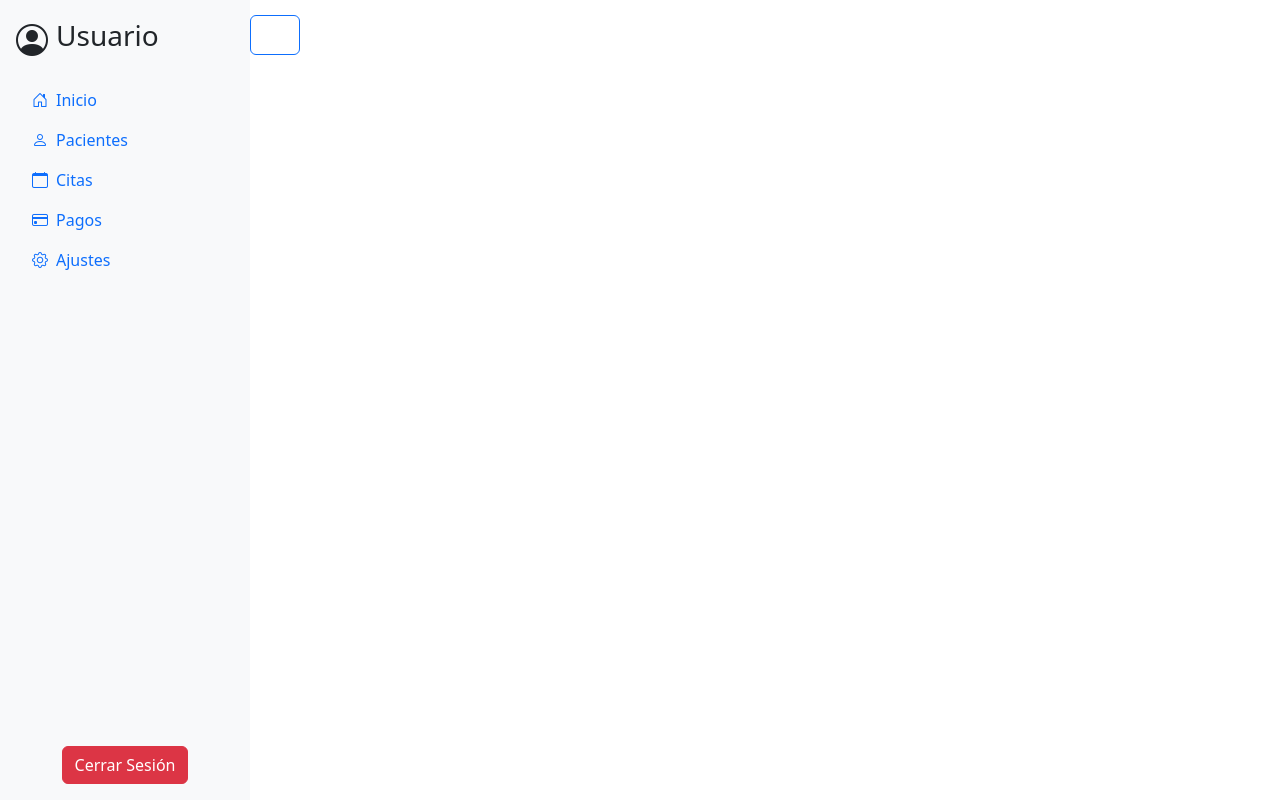
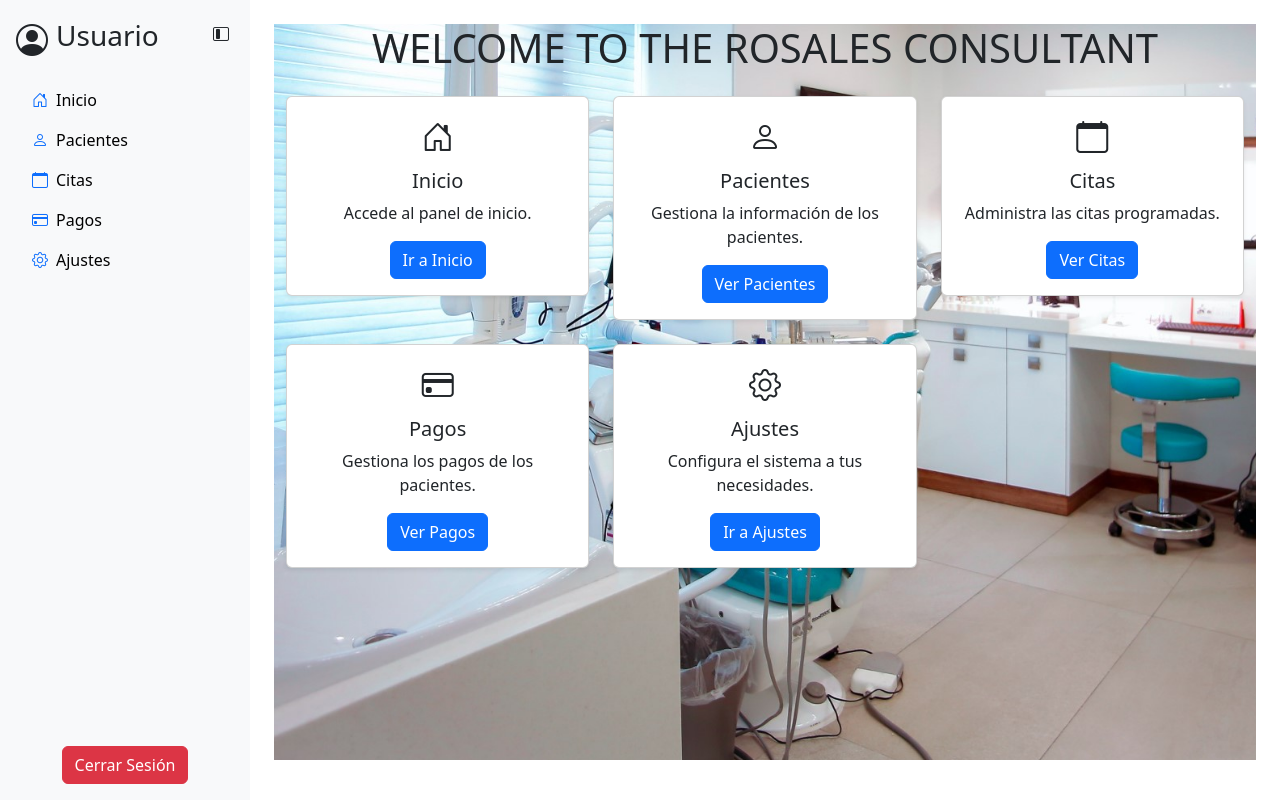
Before and after one commit to joshua12cx/rosales, an Angular app: page /home in a window 1280 px wide. Built offline with nearby package versions, Linux system fonts and the light colour scheme.

Commit message:
Descripción de los cambios realizados

```diff
--- a/src/app/app-routing.module.ts
+++ b/src/app/app-routing.module.ts
@@ -16,7 +16,7 @@ const routes: Routes = [
     path: 'home',
     component: HomeComponent,
     children: [
-      { path: 'dashboard', component: DashboardComponent },
+      { path: '', component: DashboardComponent },
       { path: 'pacientes', component: PacientesComponent },
       { path: 'citas', component: CitasComponent },
       { path: 'pagos', component: PagosComponent },
--- a/src/app/components/home/home.component.html
+++ b/src/app/components/home/home.component.html
@@ -1,3 +1,4 @@
+
 <div class="d-flex">
   <!-- Contenedor del sidebar -->
   <div class="sidebar-container">
@@ -6,6 +7,7 @@
 
   <!-- Contenedor del contenido principal -->
   <div class="content-container p-4" [ngClass]="{ 'sidebar-closed': !isSidebarOpen }">
-    <router-outlet></router-outlet>
+    <router-outlet>
+    </router-outlet>
   </div>
 </div>
--- a/src/app/components/sidebar/sidebar.component.css
+++ b/src/app/components/sidebar/sidebar.component.css
@@ -15,12 +15,12 @@
 .sidebar-toggle {
   position: fixed;
   top: 15px;
-  left: 250px;
+  left: 200px;
   transition: left 0.3s;
 }
 
 .sidebar.closed + .sidebar-toggle {
-  left: 60px; /* Ajusta la posición del botón cuando el sidebar está cerrado */
+  left: 50px; /* Ajusta la posición del botón cuando el sidebar está cerrado */
 }
 
 /* Ocultar el texto cuando el sidebar está cerrado */
@@ -31,3 +31,7 @@
 .sidebar.closed .sidebar-text {
   display: none; /* Oculta el texto cuando el sidebar está cerrado */
 }
+
+span{
+  color: black;
+}
--- a/src/app/components/sidebar/sidebar.component.html
+++ b/src/app/components/sidebar/sidebar.component.html
@@ -9,7 +9,7 @@
   <!-- Opciones de navegación -->
   <ul class="nav flex-column">
     <li class="nav-item">
-      <a class="nav-link active" routerLink="/home/dashboard">
+      <a class="nav-link active" routerLink="/home">
         <i class="bi bi-house-door me-2"></i>
         <span class="sidebar-text" *ngIf="isSidebarOpen">Inicio</span>
       </a>
@@ -46,6 +46,6 @@
 </div>
 
 <!-- Botón de hamburguesa fuera del sidebar -->
-<button class="btn btn-outline-primary sidebar-toggle" (click)="toggleSidebar()">
-  <span class="navbar-toggler-icon"></span>
+<button class="btn btn-outline-black sidebar-toggle" (click)="toggleSidebar()">
+  <i class="bi bi-layout-sidebar-inset"></i>
 </button>
--- a/src/app/modal/dashboard/dashboard.component.css
+++ b/src/app/modal/dashboard/dashboard.component.css
@@ -0,0 +1,4 @@
+.fondo {
+    height: 92vh;
+
+}
--- a/src/app/modal/dashboard/dashboard.component.html
+++ b/src/app/modal/dashboard/dashboard.component.html
@@ -1 +1,69 @@
-<div><p>dashboard works!</p></div>
+<div class="fondo"
+style="background-image: url('assets/img/fg.jpg'); background-size: cover; background-repeat: no-repeat; background-attachment: fixed;">
+  <h1 class="nose text-center ">WELCOME TO THE ROSALES CONSULTANT </h1>
+<div class="container mt-4">
+    <!-- Fila de tarjetas -->
+    <div class="row">
+      <!-- Tarjeta de Inicio -->
+      <div class="col-md-4 mb-4">
+        <div class="card shadow-sm text-center">
+          <div class="card-body">
+            <i class="bi bi-house-door" style="font-size: 2rem;"></i>
+            <h5 class="card-title mt-2">Inicio</h5>
+            <p class="card-text">Accede al panel de inicio.</p>
+            <a class="btn btn-primary" routerLink="/dashboard">Ir a Inicio</a>
+          </div>
+        </div>
+      </div>
+
+      <!-- Tarjeta de Pacientes -->
+      <div class="col-md-4 mb-4">
+        <div class="card shadow-sm text-center">
+          <div class="card-body">
+            <i class="bi bi-person" style="font-size: 2rem;"></i>
+            <h5 class="card-title mt-2">Pacientes</h5>
+            <p class="card-text">Gestiona la información de los pacientes.</p>
+            <a class="btn btn-primary" routerLink="/pacientes">Ver Pacientes</a>
+          </div>
+        </div>
+      </div>
+
+      <!-- Tarjeta de Citas -->
+      <div class="col-md-4 mb-4">
+        <div class="card shadow-sm text-center">
+          <div class="card-body">
+            <i class="bi bi-calendar" style="font-size: 2rem;"></i>
+            <h5 class="card-title mt-2">Citas</h5>
+            <p class="card-text">Administra las citas programadas.</p>
+            <a class="btn btn-primary" routerLink="/citas">Ver Citas</a>
+          </div>
+        </div>
+      </div>
+
+      <!-- Tarjeta de Pagos -->
+      <div class="col-md-4 mb-4">
+        <div class="card shadow-sm text-center">
+          <div class="card-body">
+            <i class="bi bi-credit-card" style="font-size: 2rem;"></i>
+            <h5 class="card-title mt-2">Pagos</h5>
+            <p class="card-text">Gestiona los pagos de los pacientes.</p>
+            <a class="btn btn-primary" routerLink="/pagos">Ver Pagos</a>
+          </div>
+        </div>
+      </div>
+
+      <!-- Tarjeta de Ajustes -->
+      <div class="col-md-4 mb-4">
+        <div class="card shadow-sm text-center">
+          <div class="card-body">
+            <i class="bi bi-gear" style="font-size: 2rem;"></i>
+            <h5 class="card-title mt-2">Ajustes</h5>
+            <p class="card-text">Configura el sistema a tus necesidades.</p>
+            <a class="btn btn-primary" routerLink="/home/ajustes">Ir a Ajustes</a>
+          </div>
+        </div>
+      </div>
+    </div>
+  </div>
+
+</div>
--- a/src/app/modal/pacientes/pacientes.component.html
+++ b/src/app/modal/pacientes/pacientes.component.html
@@ -1 +1,107 @@
-<p>pacientes works!</p>
+<div class="container mt-4">
+    <!-- Formulario de búsqueda -->
+    <div class="row mb-3">
+        <div class="col-md-3">
+            <input type="text" class="form-control" placeholder="DNI" aria-label="Búsqueda por DNI">
+        </div>
+        <div class="col-md-3">
+            <input type="text" class="form-control" placeholder="Ingrese el número de H.C" aria-label="Búsqueda por H.C">
+        </div>
+        <div class="col-md-3">
+            <input type="text" class="form-control" placeholder="Ingrese los nombres" aria-label="Búsqueda por nombres">
+        </div>
+        <div class="col-md-3 text-end">
+            <button class="btn btn-primary">Nuevo Paciente</button>
+        </div>
+    </div>
+
+    <!-- Tabla de pacientes -->
+    <table class="table table-striped align-middle">
+        <thead class="table-light">
+            <tr>
+                <th scope="col">#</th>
+                <th scope="col">DNI</th>
+                <th scope="col">Nombre</th>
+                <th scope="col">Apellidos</th>
+                <th scope="col">Nro de Historia</th>
+                <th scope="col">Estado</th>
+                <th scope="col">Opciones</th>
+            </tr>
+        </thead>
+        <tbody>
+            <tr>
+                <th scope="row">1</th>
+                <td>48573926</td>
+                <td>Mark</td>
+                <td>Otto</td>
+                <td>10</td>
+                <td>...</td>
+                <td>
+                    <button class="btn btn-primary btn-sm">Editar</button>
+                    <button class="btn btn-danger btn-sm">Eliminar</button>
+                </td>
+            </tr>
+            <tr>
+                <th scope="row">2</th>
+                <td>95731682</td>
+                <td>Jacob</td>
+                <td>Thornton</td>
+                <td>11</td>
+                <td>...</td>
+                <td>
+                    <button class="btn btn-primary btn-sm">Editar</button>
+                    <button class="btn btn-danger btn-sm">Eliminar</button>
+                </td>
+            </tr>
+            <tr>
+                <th scope="row">3</th>
+                <td>twitter</td>
+                <td>Larry</td>
+                <td>the Bird</td>
+                <td>12</td>
+                <td>...</td>
+                <td>
+                    <button class="btn btn-primary btn-sm">Editar</button>
+                    <button class="btn btn-danger btn-sm">Eliminar</button>
+                </td>
+            </tr>
+        </tbody>
+    </table>
+
+
+
+</div>
+
+
+
+<!--
+<div class="kenny">
+    <table class="personal-table">
+        <thead>
+            <tr>
+                <th>Nombre</th>
+                <th>psEx</th>
+                <th>destinatario</th>
+                <th>distrito</th>
+                <th>direccion</th>
+                <th>hora inicio</th>
+                <th>hora fin</th>
+                <th>Acciones</th>
+            </tr>
+        </thead>
+        <tbody>
+            <tr *ngFor="let tienda of tiendas | filterTienda: searchText">
+                <td>{{tienda.nombreTienda}}</td>
+                <td>{{tienda.psEx}}</td>
+                <td>{{tienda.destinatario}}</td>
+                <td>{{tienda.distrito}}</td>
+                <td>{{tienda.direccion}}</td>
+                <td>{{tienda.horaInicio}}</td>
+                <td>{{tienda.horaFin}}</td>
+                <td>
+                    <button class="edit-btn" (click)="abrirModalEditarRolCargo(tienda)">✏️</button>
+                    <button class="delete-btn" (click)="deleteItem(tienda.tienda_id)">🗑️</button>
+                </td>
+            </tr>
+        </tbody>
+    </table> -->
```
Also changed, not shown: src/app/components/login/login.component.html (+17 -8 lines), src/app/components/home/home.component.css (indentation only), src/assets/img/dentaltreatments.png (added), src/assets/img/fg.jpg (added).
